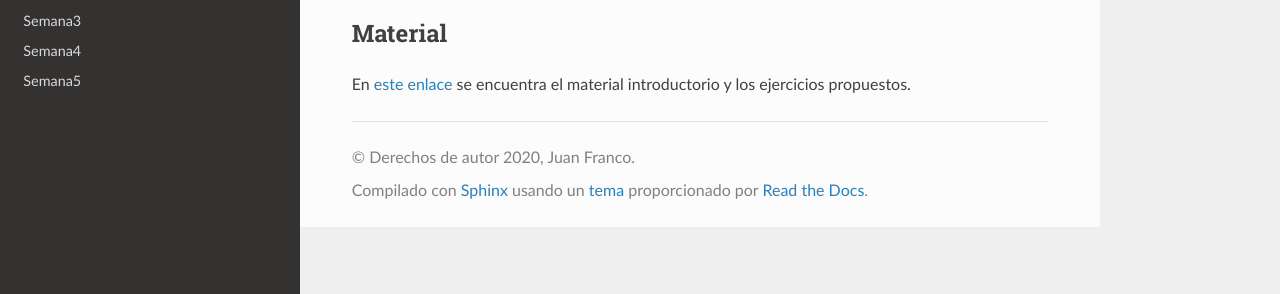
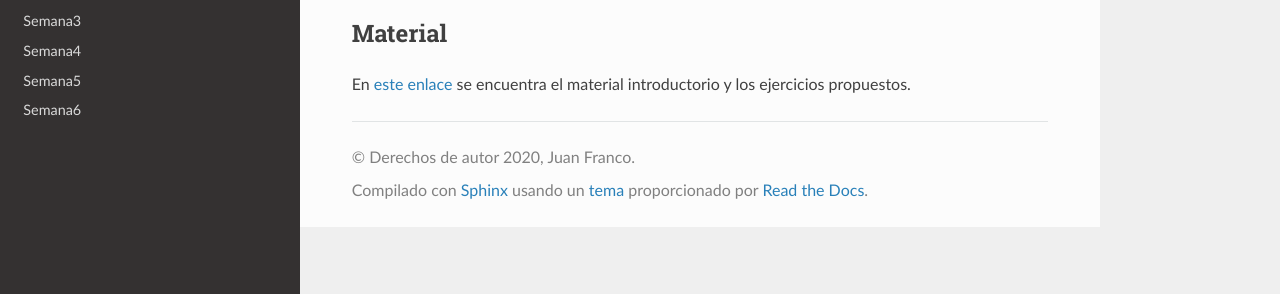
Before and after one commit to juanferfranco/sistemasoperativos, a Sphinx documentation site: the page built from docs/_semana12/semana12.rst, in a window 1280 px wide. Shown: the part 215-509 px from the top of the page. Built offline with Sphinx 7.4.7 and the Read the Docs theme 2.0.0, drawn with Linux system fonts in a browser that asks for light colours.

Commit message:
add week 6

```diff
--- a/docs/index.rst
+++ b/docs/index.rst
@@ -106,3 +106,4 @@ Datos de contacto
    Semana3 <_semana3/semana3>
    Semana4 <_semana4/semana4>
    Semana5 <_semana5/semana5>
+   Semana6 <_semana6/semana6>
```
